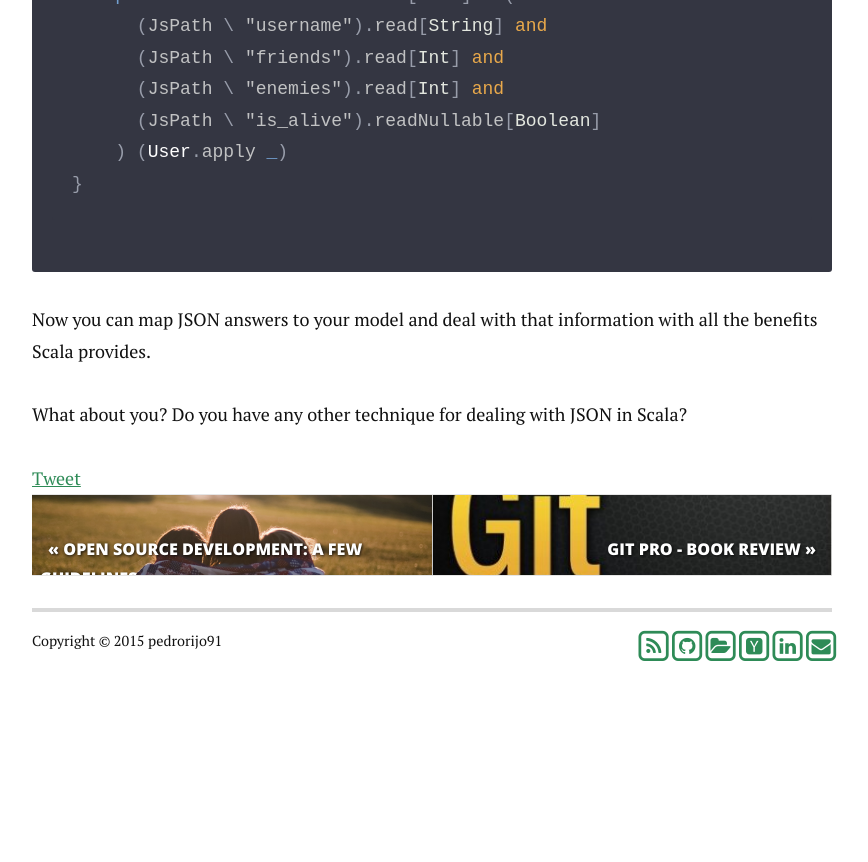
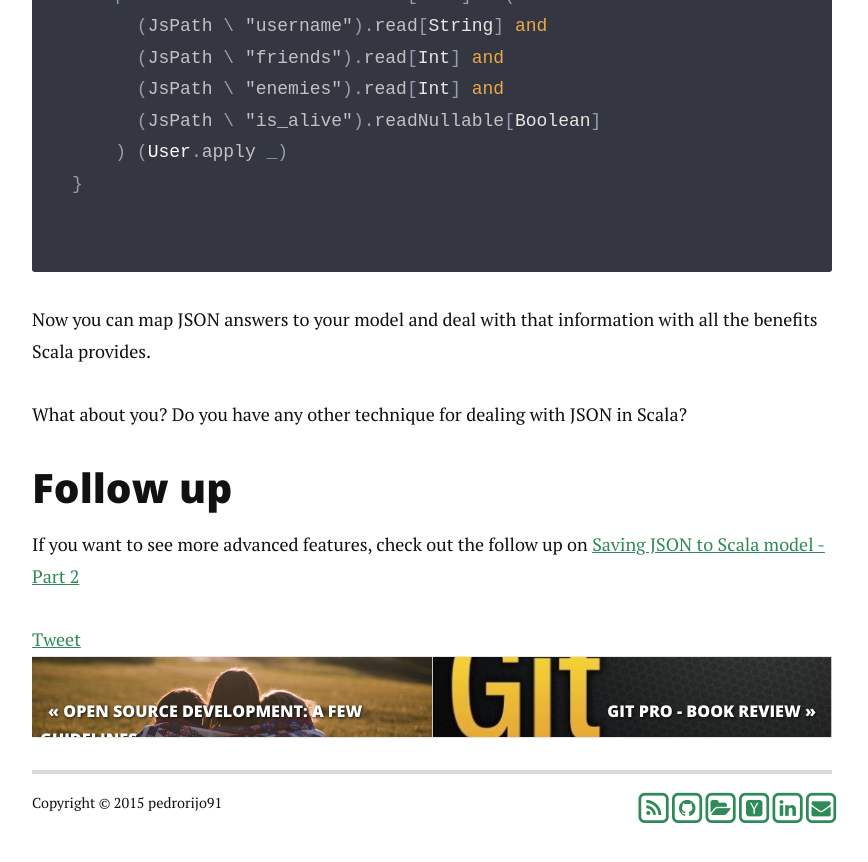
Before and after one commit to pedrorijo91/pedrorijo91.github.io, a Jekyll site: the page built from _posts/2016-01-05-scala-json.markdown, in a window 1280 px wide and 900 px high, scrolled down 9962 px. Shown: the top 862 px of the window, without its empty margins (208-1076 px from the left). Built offline with Jekyll 4.4.1, drawn with Linux system fonts in a browser that asks for light colours; nearby versions of some CDN libraries; comment, search, counter and statistics services are not loaded; before the commit the page ends 10700 px from its top, so only the background shows below that.

Commit message:
Add follow up on play-json part 1

```diff
--- a/_posts/2016-01-05-scala-json.markdown
+++ b/_posts/2016-01-05-scala-json.markdown
@@ -236,3 +236,8 @@ object User {
 Now you can map JSON answers to your model and deal with that information with all the benefits Scala provides.
 
 What about you? Do you have any other technique for dealing with JSON in Scala?
+
+
+## Follow up
+
+If you want to see more advanced features, check out the follow up on [Saving JSON to Scala model - Part 2](http://pedrorijo.com/blog/scala-json-part2)
```
